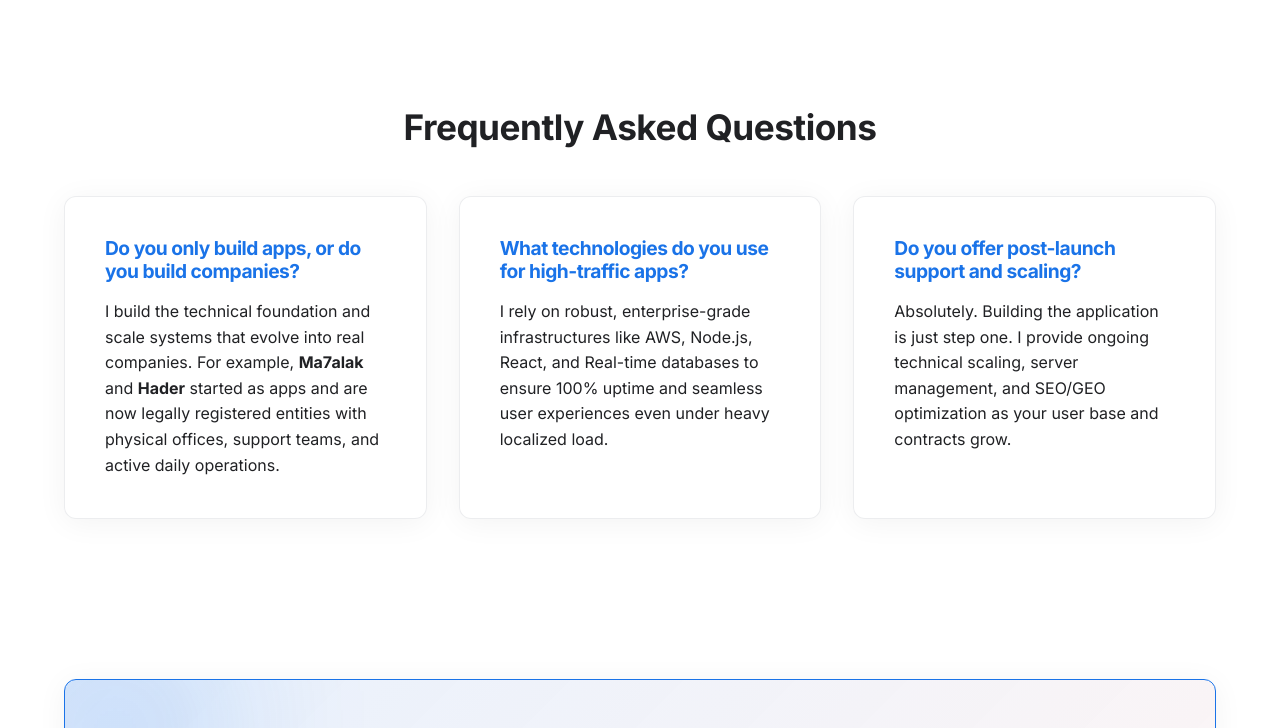
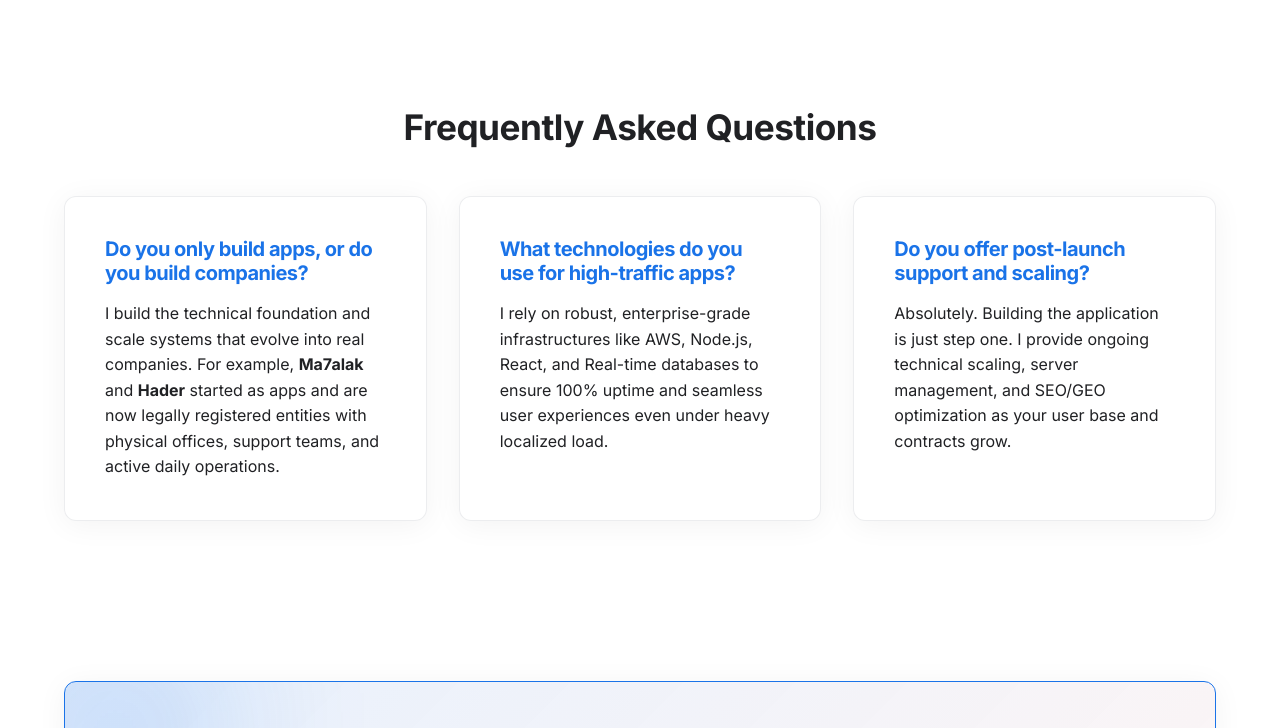
Before and after one commit to firasaldaher/firasaldaher, a PHP site: page / in a window 1280 px wide. Shown: the part 5772-6500 px from the top of the page. Run offline with PHP 8.4, Linux system fonts and the light colour scheme.

```diff
--- a/assets/css/index.css
+++ b/assets/css/index.css
@@ -738,6 +738,37 @@ body.dark-mode .tech-chip:hover {
     }
 }
 
+/* FAQ Section */
+.faq {
+    padding: 6rem 0;
+}
+
+.faq-grid {
+    display: grid;
+    grid-template-columns: repeat(auto-fit, minmax(300px, 1fr));
+    gap: 2rem;
+}
+
+.faq-card {
+    padding: 2.5rem;
+    text-align: left;
+    display: flex;
+    flex-direction: column;
+    height: 100%;
+}
+
+.faq-card h3 {
+    margin-bottom: 1rem;
+    color: var(--primary);
+    font-size: 1.25rem;
+}
+
+.faq-card p {
+    color: var(--text-main);
+    flex-grow: 1;
+    margin: 0;
+}
+
 /* CTA Banner */
 .cta-banner {
     padding: 4rem 0;
```
